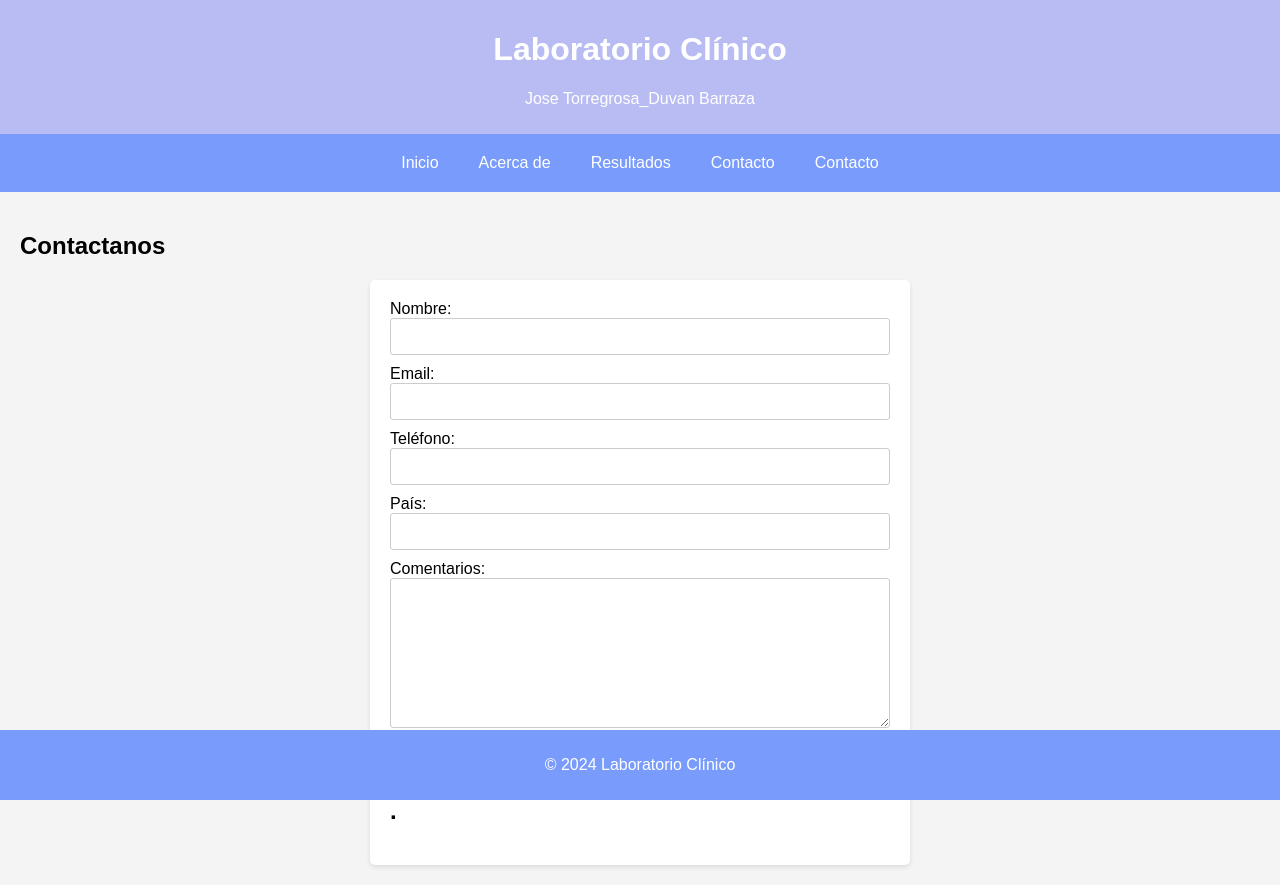
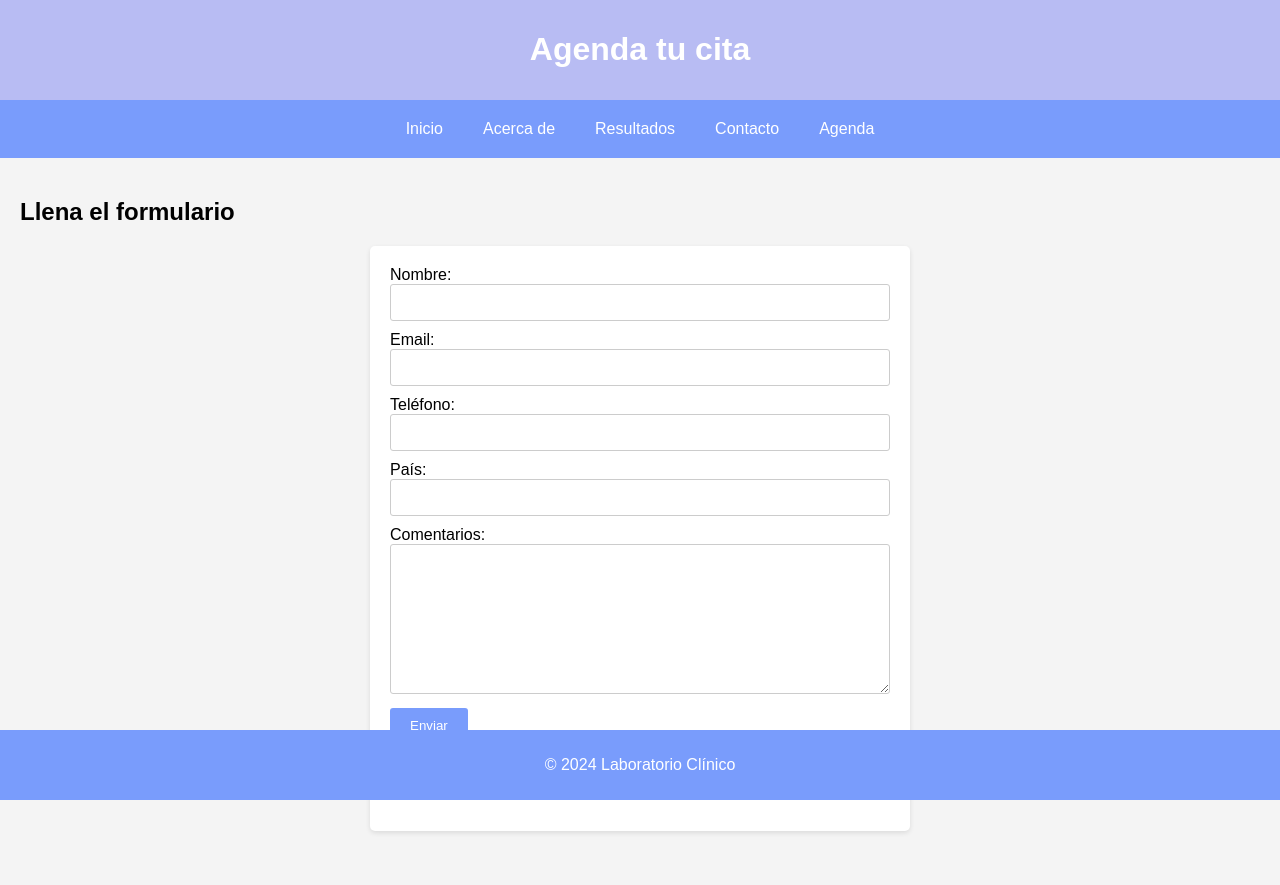
Before and after one commit to ElJoseMTR/parcial3, a plain HTML site: page agenda.html in a window 1280 px wide. After the commit the page ends 851 px from the top, so only its background shows below. Drawn offline with Linux system fonts and the light colour scheme.

Commit message:
agenda.html

```diff
--- a/agenda.html
+++ b/agenda.html
@@ -74,8 +74,7 @@
 </head>
 <body>
   <header>
-    <h1>Laboratorio Clínico</h1>
-    <p>Jose Torregrosa_Duvan Barraza</p>
+    <h1>Agenda tu cita</h1>
   </header>
 
   <nav>
@@ -83,11 +82,11 @@
     <a href="acerca.html">Acerca de</a>
     <a href="tabla.html">Resultados</a>
     <a href="contacto.html">Contacto</a>
-    <a href="agenda.html">Contacto</a>
+    <a href="agenda.html">Agenda</a>
   </nav>
 
   <section id="contacto">
-    <h2>Contactanos</h2>
+    <h2>Llena el formulario</h2>
     <form action="#" method="post">
       <label for="nombre">Nombre:</label>
       <input type="text" id="nombre" name="nombre" required>
```
